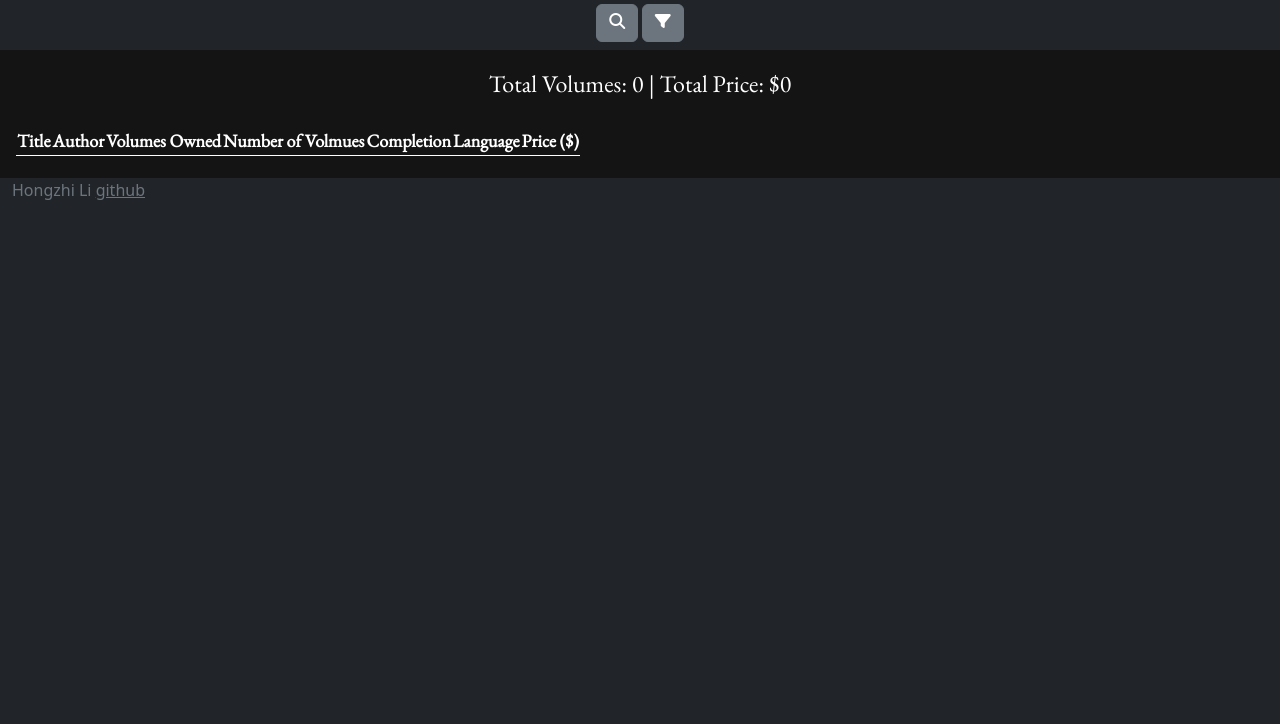
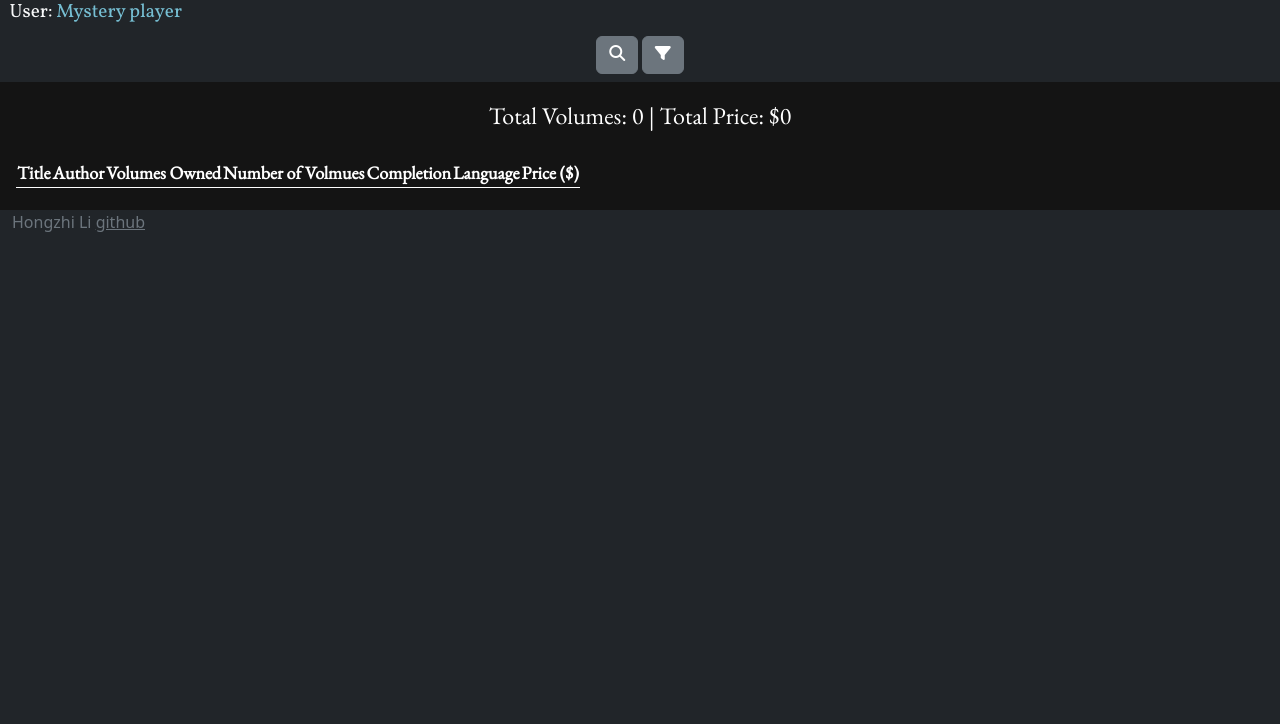
Before and after one commit to hongzhilig/startup, a website: page public/mainpage.html in a window 1280 px wide. Shown: the part 76-800 px from the top of the page. Drawn offline with nearby package versions, Linux system fonts and the light colour scheme; no server answers.

Commit message:
Added display for user

```diff
--- a/public/main.css
+++ b/public/main.css
@@ -67,6 +67,17 @@ body {
   color: red;
   font-size: medium;
 }
+
+.user{
+  flex: 1;
+  width: 100%;
+  padding: 0.5em;
+}
+
+.user-name{
+  color: rgb(118, 190, 210);
+}
+
 th {
   cursor: pointer;
   border-bottom: 1px white solid !important;
--- a/public/mainpage.html
+++ b/public/mainpage.html
@@ -31,6 +31,10 @@
             <button id="delete" type="button" class="btn btn-danger"> <i class="fa-sharp fa-solid fa-trash"></i> </button>
             <button type="button" class="btn btn-secondary" onclick="logout()"> Logout </button>
         </h1>
+        <div class="user">
+            User:
+            <span class="user-name"></span>
+          </div>
     </header>
 
 
--- a/public/mainpage.js
+++ b/public/mainpage.js
@@ -131,5 +131,12 @@ async function loadBooks() {
     return []
   }
 
+function getUserName() {
+    return localStorage.getItem('userName') ?? 'Mystery player';
+}
+
+const userNameEl = document.querySelector('.user-name');
+userNameEl.textContent = this.getUserName();
+
 loadBooks();
 // makeTable(booksInfo);;
```
